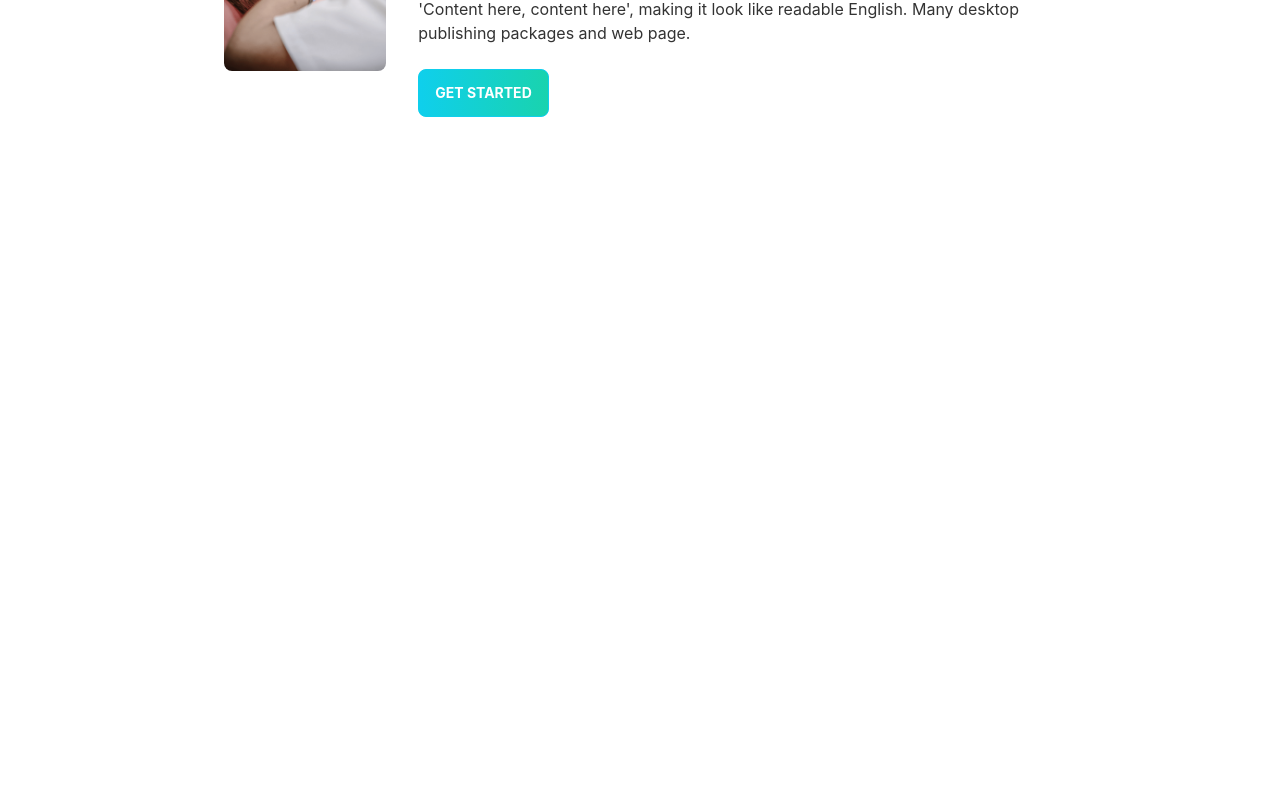
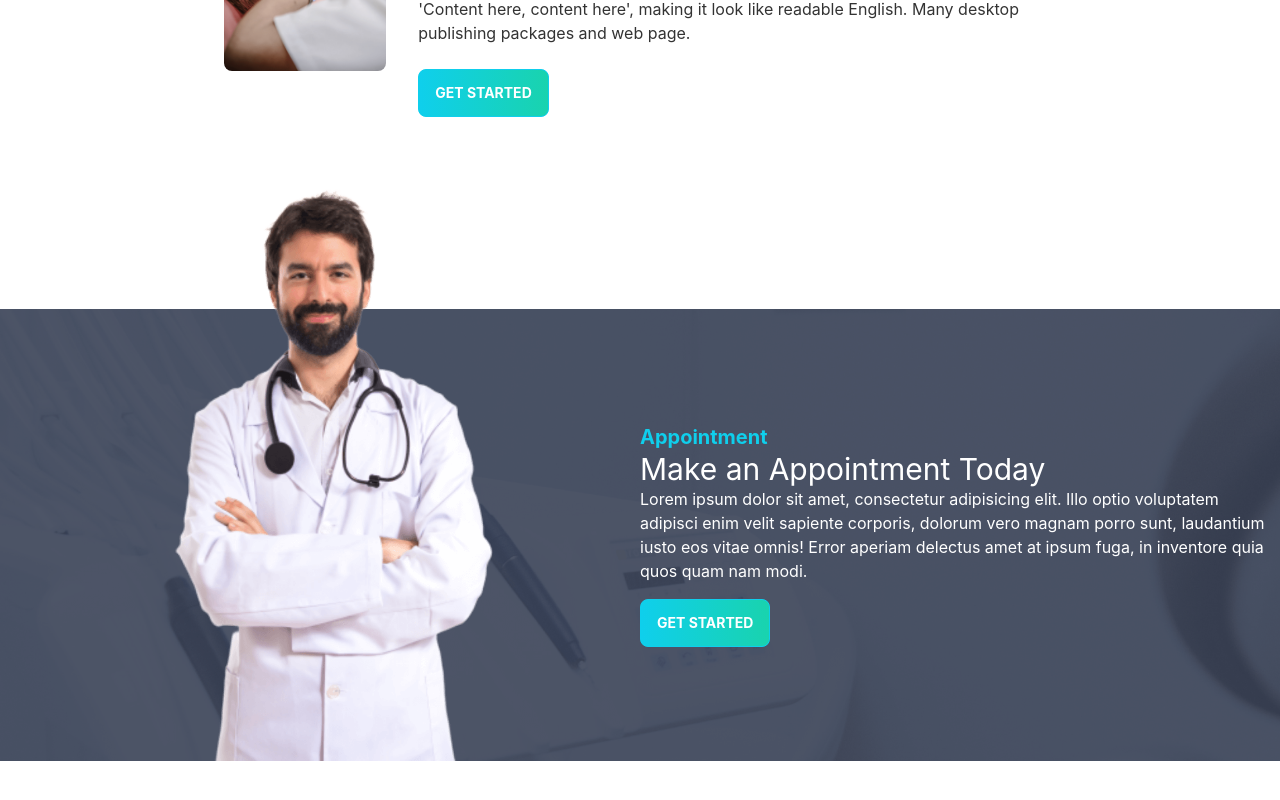
Before and after one commit to YeBenLing-ZAMAN/doctorBhai, a React (Create React App) app: page / in a window 1280 px wide. Shown: the part 1934-2734 px from the top of the page. Before the commit the page ends 2195 px from the top, so only its background shows below. Built offline with nearby package versions, Linux system fonts and the light colour scheme.

Commit message:
appointment homepage statics  service section added

```diff
--- a/src/Components/Pages/Home/Home.js
+++ b/src/Components/Pages/Home/Home.js
@@ -1,5 +1,6 @@
 import React from 'react';
 import Service from '../Service/Service';
+import ServiceAppointment from '../Service/ServiceAppointment';
 import Bannar from './Bannar';
 import Info from './Info';
 
@@ -9,6 +10,7 @@ const Home = () => {
             <Bannar></Bannar>
             <Info></Info>
             <Service></Service>
+            <ServiceAppointment></ServiceAppointment>
         </>
     );
 };
--- a/src/Components/Pages/Service/Service.js
+++ b/src/Components/Pages/Service/Service.js
@@ -7,7 +7,7 @@ import treatment from '../../../assets/images/treatment.png';
 
 const Service = () => {
     return (
-        <div className='my-28'>
+        <div className='mt-28 mb-40'>
             <div className='text-center'>
                 <h3 className='text-xl font-blod uppercase text-primary'>OUR SERVICE</h3>
                 <h1 className='text-5xl'>Service We Provide</h1>
--- /dev/null
+++ b/src/Components/Pages/Service/ServiceAppointment.js
@@ -0,0 +1,23 @@
+import React from 'react';
+import doctorImage from "../../../assets/images/doctor.png";
+import appointment from '../../../assets/images/appointment.png';
+import PrimaryButton from '../../Shared/PrimaryButton';
+const ServiceAppointment = () => {
+    return (
+        <section className='flex justify-center items-center my-20' style={{ background: `url(${appointment})` }}>
+            <div className='flex-1 hidden lg:block'>
+                <img className='mt-[-180px]' src={doctorImage} alt="" />
+            </div>
+            <div className='flex-1 p-10 lg:p-2'>
+                <h3 className='text-xl text-primary font-bold'>Appointment</h3>
+                <h2 className='text-3xl text-white'>Make an Appointment Today</h2>
+                <p className='text-white'>Lorem ipsum dolor sit amet, consectetur adipisicing elit. Illo optio voluptatem adipisci enim velit sapiente corporis, dolorum vero magnam porro sunt, laudantium iusto eos vitae omnis! Error aperiam delectus amet at ipsum fuga, in inventore quia quos quam nam modi.</p>
+                <div className='className="justify-start mt-4'>
+                    <PrimaryButton>Get STARTED</PrimaryButton>
+                </div>
+            </div>
+        </section>
+    );
+};
+
+export default ServiceAppointment;
--- /dev/null
+++ b/src/Components/Shared/PrimaryButton.js
@@ -0,0 +1,9 @@
+import React from 'react';
+
+const PrimaryButton = ({children}) => {
+    return (
+        <button className="btn btn-primary uppercase text-white font-bold bg-gradient-to-r from-primary to-secondary">{children}</button>
+    );
+};
+
+export default PrimaryButton;
```
